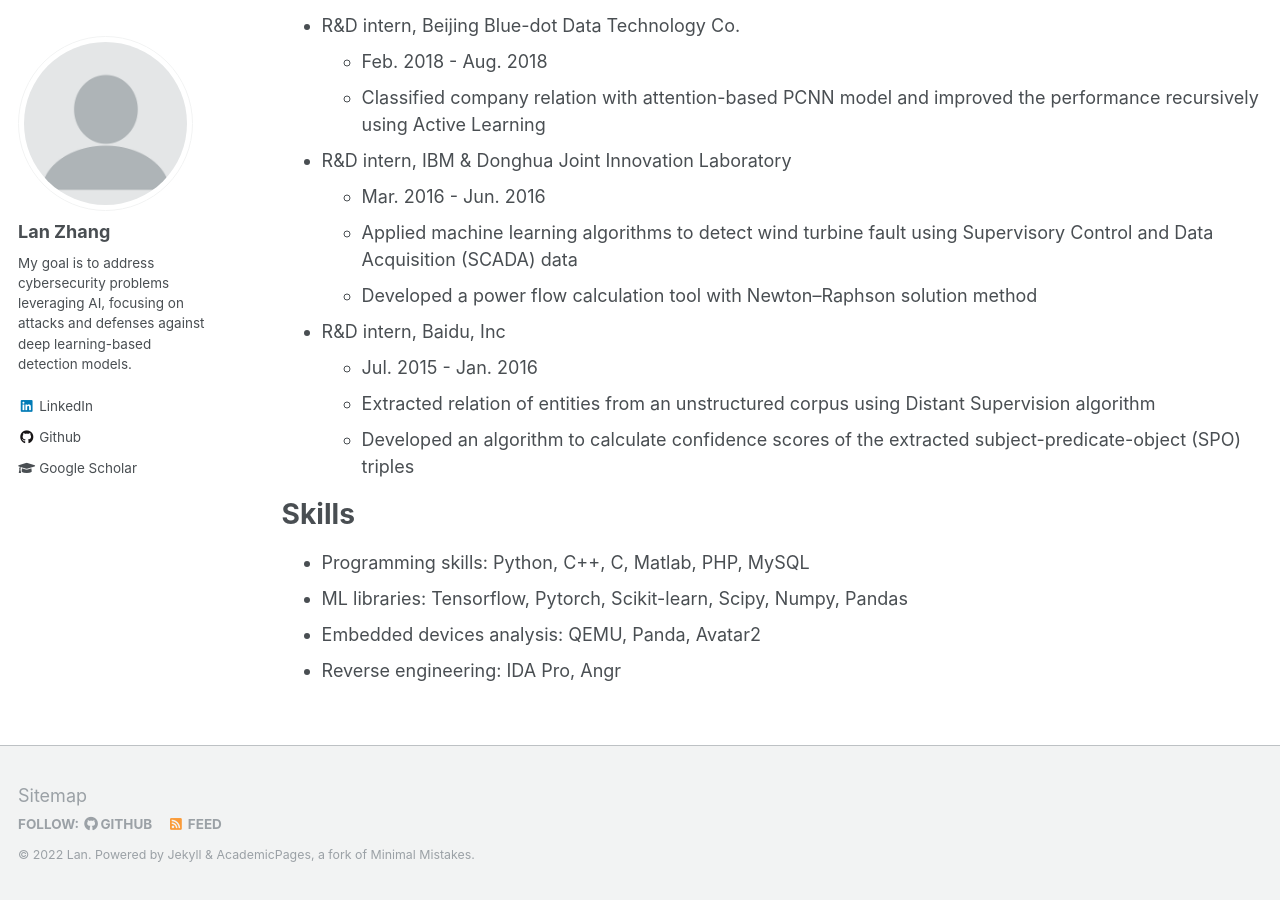
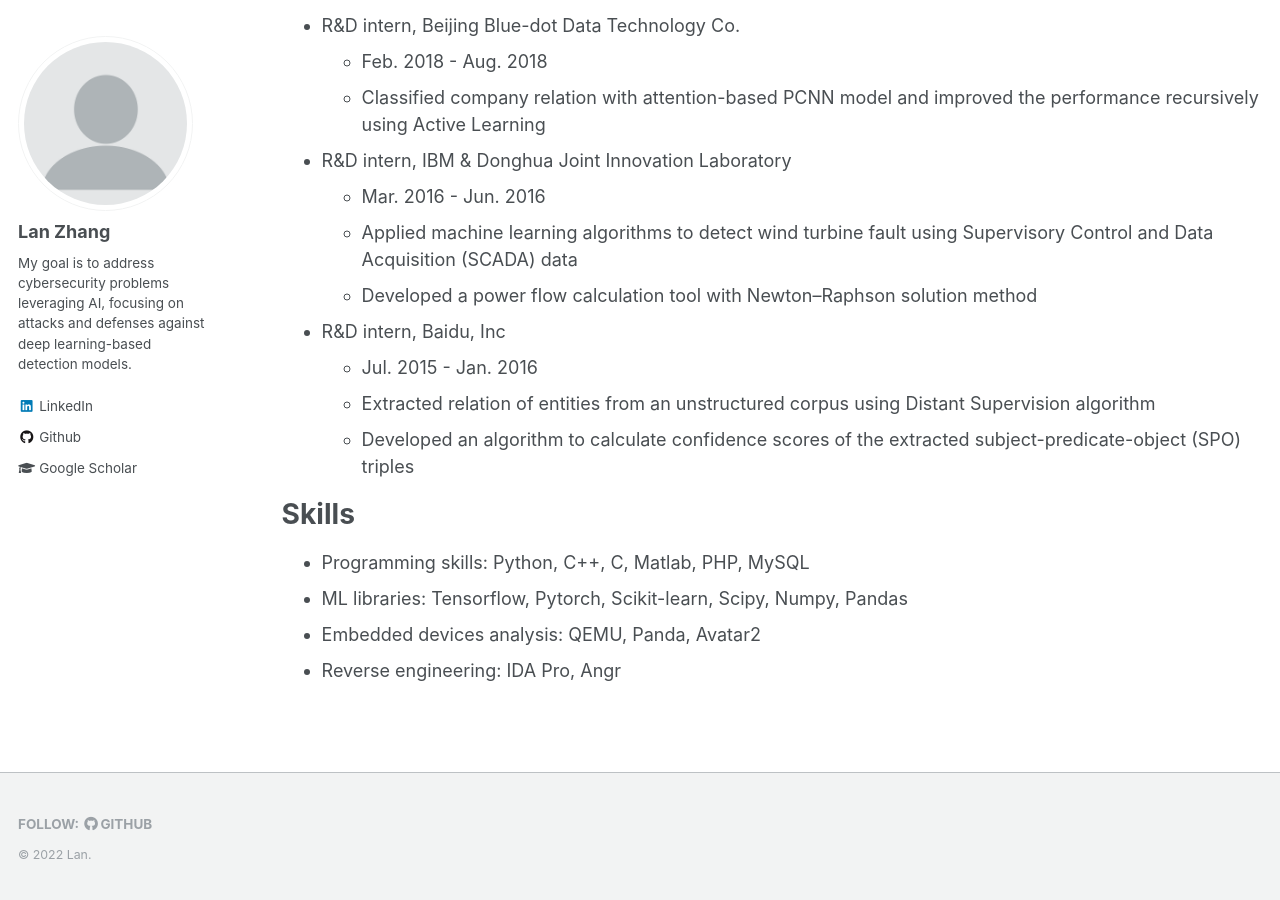
Before and after one commit to Moirai7/moirai7.github.io, a Jekyll site: the page built from _pages/cv.md, in a window 1280 px wide and 900 px high, scrolled down 1458 px. Built offline with Jekyll 4.4.1, drawn with Linux system fonts in a browser that asks for light colours.

Commit message:
remove sitemap

```diff
--- a/_includes/footer.html
+++ b/_includes/footer.html
@@ -17,8 +17,7 @@
     {% if site.author.bitbucket %}
       <li><a href="http://bitbucket.org/{{ site.author.bitbucket }}"><i class="fab fa-bitbucket" aria-hidden="true"></i> Bitbucket</a></li>
     {% endif %}
-    <li><a href="{% if site.atom_feed.path %}{{ site.atom_feed.path }}{% else %}{{ base_path }}/feed.xml{% endif %}"><i class="fa fa-fw fa-rss-square" aria-hidden="true"></i> {{ site.data.ui-text[site.locale].feed_label | default: "Feed" }}</a></li>
   </ul>
 </div>
 
-<div class="page__footer-copyright">&copy; {{ site.time | date: '%Y' }} {{ site.name | default: site.title }}. {{ site.data.ui-text[site.locale].powered_by | default: "Powered by" }} <a href="http://jekyllrb.com" rel="nofollow">Jekyll</a> &amp; <a href="https://github.com/academicpages/academicpages.github.io">AcademicPages</a>, a fork of <a href="https://mademistakes.com/work/minimal-mistakes-jekyll-theme/" rel="nofollow">Minimal Mistakes</a>.</div>
+<div class="page__footer-copyright">&copy; {{ site.time | date: '%Y' }} {{ site.name | default: site.title }}. </div>
--- a/_includes/footer/custom.html
+++ b/_includes/footer/custom.html
@@ -1,3 +1,2 @@
 <!-- start custom footer snippets -->
-<a href="/sitemap/">Sitemap</a>
 <!-- end custom footer snippets -->
```
